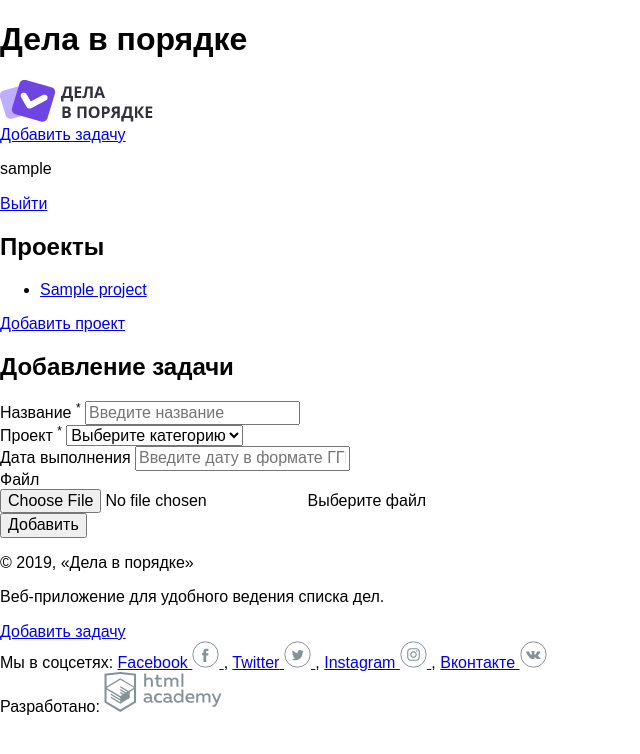
After one commit to Alex-Lobyshev/900081-doingsdone-11, a PHP site: template templates/add_task.php in a window 1280 px wide. The commit adds this page. Shown: the top 754 px of the page, without its empty margins (0-640 px from the left). Run offline with PHP 8.4, Linux system fonts and the light colour scheme; the template is opened without the code that fills it: most values are stand-ins (such as "Sample title", 1, 10 or a date in 2020).

Commit message:
Начал добавление задачи

```diff
--- a/helpers.php
+++ b/helpers.php
@@ -184,12 +184,11 @@ function get_projects($con, $user_id){
 function get_tasks($con, $user_id, $project_id){
 
 
-    $sql = "SELECT `id`,`is_complete`, `name`, `file_path`, `date_complete`  FROM task WHERE `user_id` = $user_id";
+    $sql = "SELECT `id`,`is_complete`, `name_task`, `file_path`, `date_complete`  FROM task WHERE `user_id` = $user_id";
 
     if (isset($project_id)) {
         $sql .= " and project_id = $project_id";
     }
-        print_r($sql);
         $result = mysqli_query($con, $sql);
 
 
--- a/index.php
+++ b/index.php
@@ -15,9 +15,9 @@ if(isset($product_id)) {
 
 }
 
-
-$content = include_template('main.php',['project_array'=> get_projects($con, 4), 'task_array'=>get_tasks($con, 4, $product_id), 'show_complete_tasks'=>$show_complete_tasks]);
-$layout = include_template('layout.php', ['title'=>'Главная - Дела в порядке', 'content'=> $content, 'user_name'=>'Константин']);
+$add_task_cat = include_template('add_task.php',['project_array'=> get_projects($con, 4)]);
+$content = include_template('main.php',['project_array'=> get_projects($con, 4), 'task_array'=>get_tasks($con, 4, $product_id), 'show_complete_tasks'=>$show_complete_tasks, 'add_task_cat' => $add_task_cat]);
+$layout = include_template('layout.php', ['title'=>'Главная - Дела в порядке', 'content'=> $content, 'user_name'=>'Константин', 'add_task_cat' => $add_task_cat]);
 print $layout;
 
 
--- /dev/null
+++ b/templates/add_task.php
@@ -0,0 +1,68 @@
+
+        <div class="content">
+            <section class="content__side">
+                <h2 class="content__side-heading">Проекты</h2>
+
+                <nav class="main-navigation">
+                    <ul class="main-navigation__list">
+                        <?php
+                        foreach($project_array as $key => $value): ?>
+                            <li class="main-navigation__list-item">
+                                <a class="main-navigation__list-item-link" href="index.php?cat_id=<?=htmlspecialchars($value['id'])?>"><?=htmlspecialchars($value['name'])?></a>
+                                <span class="main-navigation__list-item-count"></span>
+                            </li>
+                        <?endforeach;?>
+                    </ul>
+                </nav>
+
+                <a class="button button--transparent button--plus content__side-button" href="form-project.html">Добавить проект</a>
+            </section>
+
+            <main class="content__main">
+                <h2 class="content__main-heading">Добавление задачи</h2>
+
+                <form class="form"  action="add.php" method="post" autocomplete="off" enctype="multipart/form-data">
+                    <div class="form__row">
+                        <label class="form__label" for="name_task">Название <sup>*</sup></label>
+
+                        <input class="form__input" type="text" name="name_task" id="name_task" value="" placeholder="Введите название">
+                    </div>
+
+                    <div class="form__row">
+                        <label class="form__label" for="project">Проект <sup>*</sup></label>
+
+
+                        <select class="form__input form__input--select" name="project" id="project">
+                            <option value="">Выберите категорию</option>
+                            <?php foreach($project_array as $key => $value): ?>
+                                <option value="<?=$value['id']?>"><?=htmlspecialchars($value['name'])?></option>
+                            <?endforeach;?>
+                        </select>
+                    </div>
+
+                    <div class="form__row">
+                        <label class="form__label" for="date">Дата выполнения</label>
+
+                        <input class="form__input form__input--date" type="text" name="date" id="date" value="" placeholder="Введите дату в формате ГГГГ-ММ-ДД">
+                    </div>
+
+                    <div class="form__row">
+                        <label class="form__label" for="file">Файл</label>
+
+                        <div class="form__input-file">
+                            <input class="visually-hidden" type="file" name="file" id="file" value="">
+
+                            <label class="button button--transparent" for="file">
+                                <span>Выберите файл</span>
+                            </label>
+                        </div>
+                    </div>
+
+                    <div class="form__row form__row--controls">
+                        <input class="button" type="submit" name="" value="Добавить">
+                    </div>
+                </form>
+            </main>
+        </div>
+    </div>
+</div>
--- a/templates/layout.php
+++ b/templates/layout.php
@@ -20,7 +20,7 @@
             </a>
 
             <div class="main-header__side">
-                <a class="main-header__side-item button button--plus open-modal" href="pages/form-task.html">Добавить задачу</a>
+                <a class="main-header__side-item button button--plus open-modal" href="index.php?new_task">Добавить задачу</a>
 
                 <div class="main-header__side-item user-menu">
                     <div class="user-menu__data">
@@ -33,7 +33,14 @@
         </header>
 
         <div class="content">
-           <?=$content?>
+
+
+           <?php if(isset($_GET['new_task'])) {
+               echo $add_task_cat;
+           } else {
+               echo $content;
+               }
+               ;?>
         </div>
     </div>
 </div>
@@ -46,7 +53,7 @@
             <p>Веб-приложение для удобного ведения списка дел.</p>
         </div>
 
-        <a class="main-footer__button button button--plus" href="pages/form-task.html">Добавить задачу</a>
+        <a class="main-footer__button button button--plus" href="index.php?new_task">Добавить задачу</a>
 
         <div class="main-footer__social social">
             <span class="visually-hidden">Мы в соцсетях:</span>
--- a/templates/main.php
+++ b/templates/main.php
@@ -56,7 +56,7 @@
                     <label class="checkbox task__checkbox">
                         <input class="checkbox__input visually-hidden task__checkbox" type="checkbox" value="1">
                         <!--вывожу название задачи-->
-                        <span class="checkbox__text"><?=htmlspecialchars($value['name'])?></span>
+                        <span class="checkbox__text"><?=htmlspecialchars($value['name_task'])?></span>
                     </label>
                 </td>
 
```
Also changed, not shown: add.php (added, +47 -0 lines).
